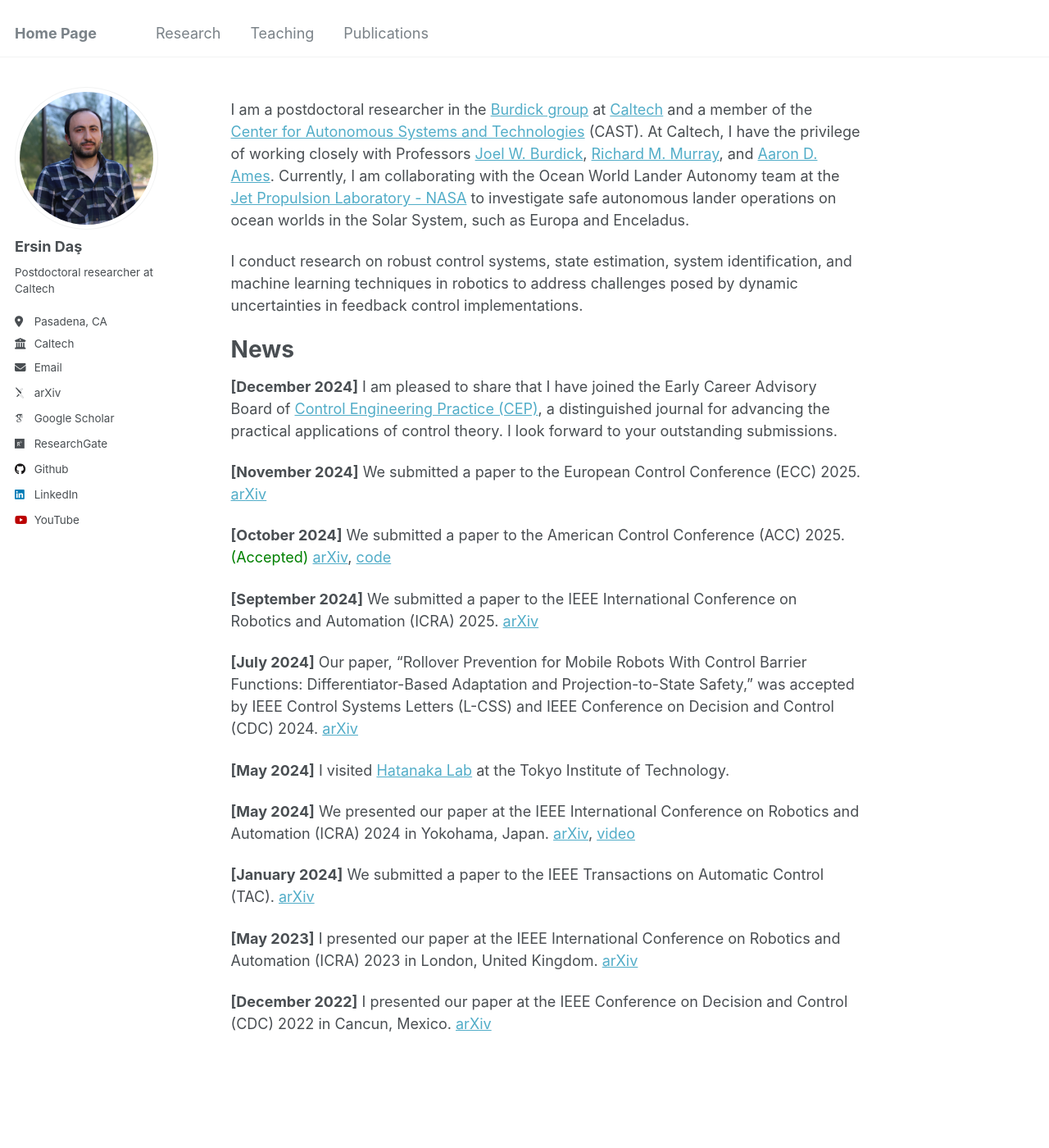
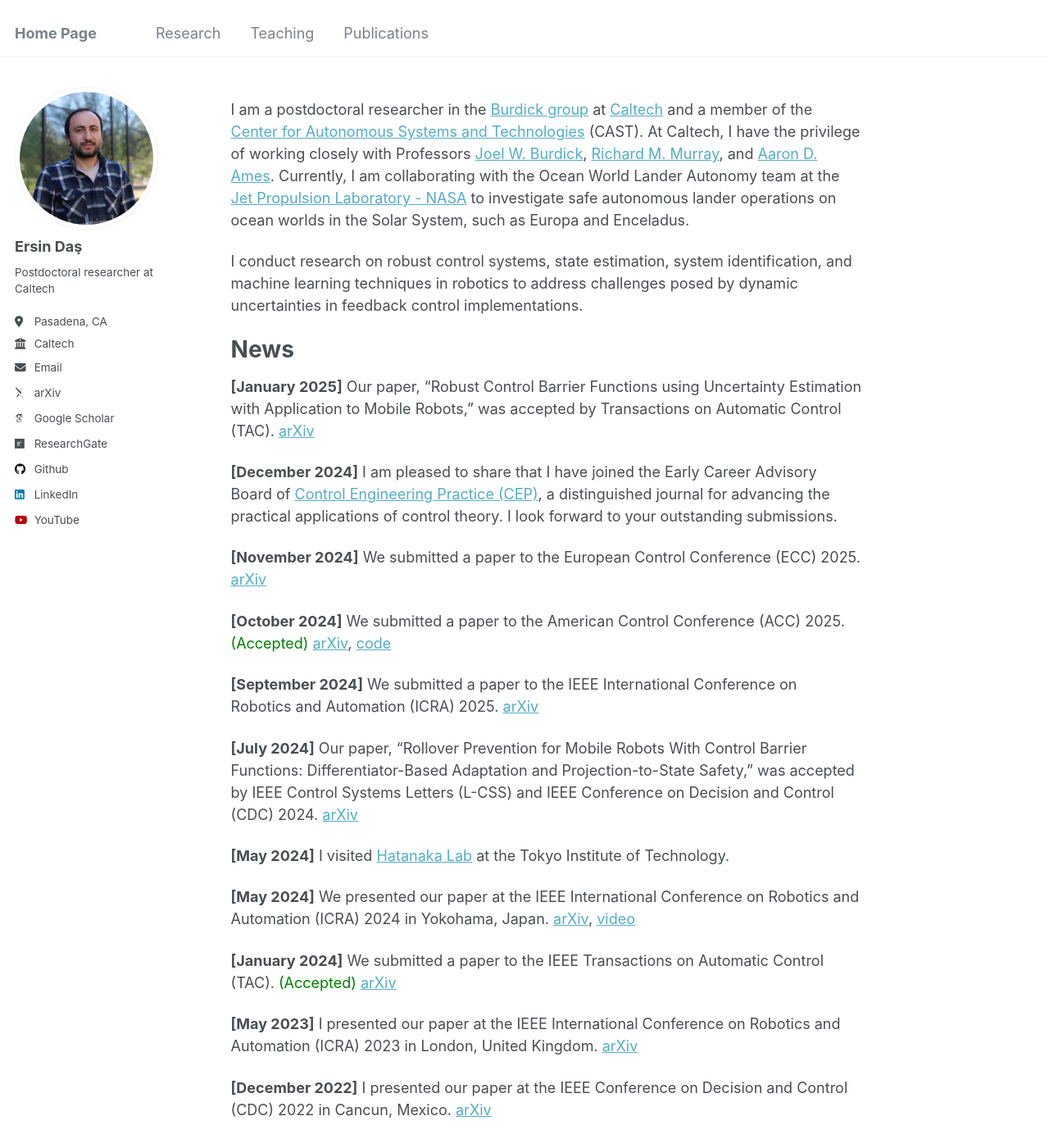
Before and after one commit to ersindas/ersindas.github.io, a Jekyll site: the page built from _pages/about.md, in a window 1280 px wide and 1400 px high. Shown: the whole window at 82% size. Built offline with Jekyll 4.4.1, drawn with Linux system fonts in a browser that asks for light colours; some web fonts are replaced.

Commit message:
Update about.md

```diff
--- a/_pages/about.md
+++ b/_pages/about.md
@@ -13,6 +13,8 @@ I conduct research on robust control systems, state estimation, system identific
 
 News
 ======
+**[January 2025]** Our paper, "Robust Control Barrier Functions using Uncertainty Estimation with Application to Mobile Robots," was accepted by Transactions on Automatic Control (TAC). [arXiv](https://arxiv.org/pdf/2401.01881)
+
 **[December 2024]** I am pleased to share that I have joined the Early Career Advisory Board of [Control Engineering Practice (CEP)](https://www.sciencedirect.com/journal/control-engineering-practice), a distinguished journal for advancing the practical applications of control theory. I look forward to your outstanding submissions.
 
 **[November 2024]** We submitted a paper to the European Control Conference (ECC) 2025. [arXiv](https://arxiv.org/pdf/2411.17277)
@@ -27,7 +29,7 @@ News
 
 **[May 2024]** We presented our paper at the IEEE International Conference on Robotics and Automation (ICRA) 2024 in Yokohama, Japan. [arXiv](https://arxiv.org/pdf/2310.05865), [video](https://youtu.be/41Jh1GD_9Ok)
 
-**[January 2024]** We submitted a paper to the IEEE Transactions on Automatic Control (TAC). [arXiv](https://arxiv.org/pdf/2401.01881)
+**[January 2024]** We submitted a paper to the IEEE Transactions on Automatic Control (TAC). <span style="color:green;">(Accepted)</span> [arXiv](https://arxiv.org/pdf/2401.01881)
 
 **[May 2023]** I presented our paper at the IEEE International Conference on Robotics and Automation (ICRA) 2023 in London, United Kingdom. [arXiv](https://arxiv.org/pdf/2303.03658)
 
```
